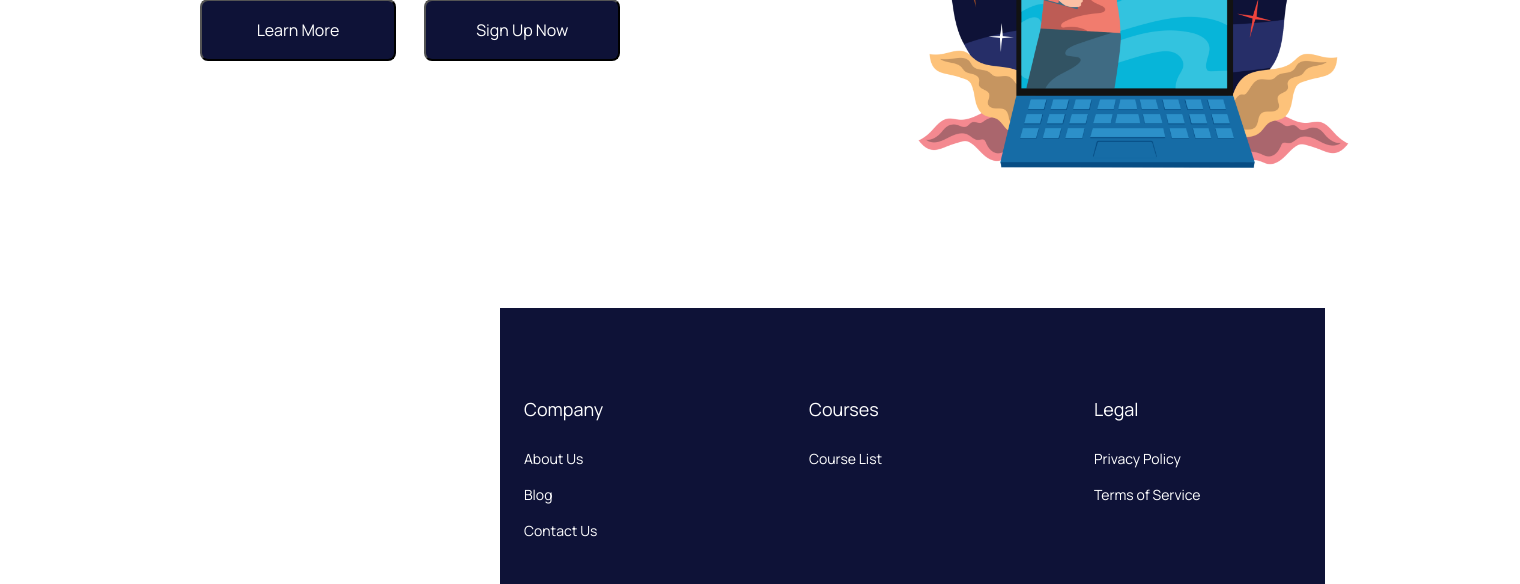
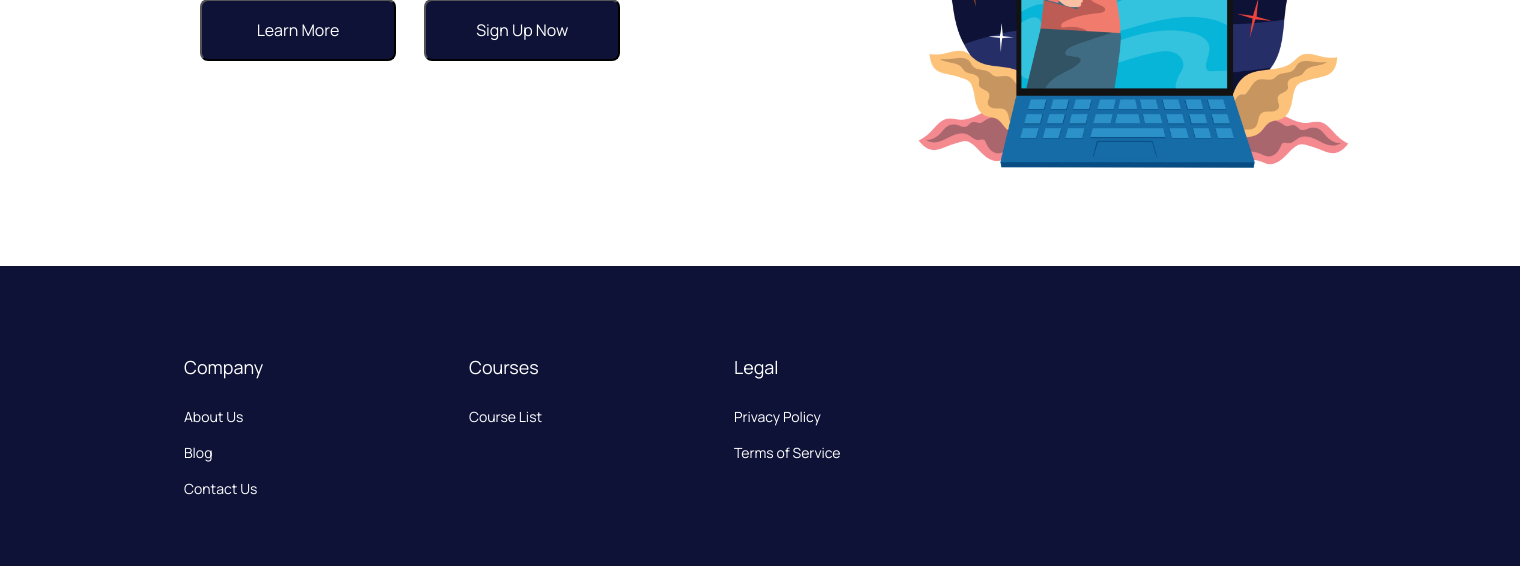
Before and after one commit to joesinghh/AkatsukiEdu, a Django app: template templates/LandingPage.html in a window 1520 px wide. Shown: the part 492-1076 px from the top of the page. Run offline with Django 3.2, Linux system fonts and the light colour scheme; the template is opened without the code that fills it, so the values that code supplies are empty.

Commit message:
fixed footer

```diff
--- a/static/CSS/LandingPageStyles.css
+++ b/static/CSS/LandingPageStyles.css
@@ -101,12 +101,12 @@
 }
 
 .v8_440 {
-      width: 825px;
-      height: 276px;
+      width: 1520px;
+      height: 300px;
       background-repeat: no-repeat;
       padding: 64px 0px;
       text-align: center;
-      margin-left: 500px;
+      margin-left: 0px;
       margin-right: 500px;
       opacity: 1;
       position: absolute;
--- a/templates/LandingPage.html
+++ b/templates/LandingPage.html
@@ -54,19 +54,22 @@
     </div>
 
     <footer>
-        <div class="v8_440">
-            <div class="v8_441"><span class="v8_442"><a href="">Company</a></span>
-                <div class="v8_443"><span class="v8_444"><a href="">About Us</a></span><span class="v8_445"><a
-                            href="">Blog</a></span><span class="v8_447"><a href="">Contact Us</a></span></div>
+        <br><br>
+        <div class="v8_440" style="float: right;">
+            <div class="v8_441"><span class="v8_442" style="padding-left: 160px; float: right;"><a href="">Company</a></span>
+                <div class="v8_443"><span class="v8_444" style="padding-left: 160px; float: right;"><a href="">About Us</a></span><span class="v8_445" style="padding-left: 160px; float: right;"><a
+                            href="">Blog</a></span><span class="v8_447" style="padding-left: 160px; float: right;"><a href="">Contact Us</a></span></div>
             </div>
-            <div class="v25_132"><span class="v25_133"><a href="">Courses</a></span>
-                <div class="v25_134"><span class="v25_135"><a href="">Course List</a></span></div>
+
+            <div class="v25_132" ><span class="v25_133" style="padding-left: 160px;"><a href="">Courses</a></span>
+                <div class="v25_134" ><span class="v25_135" style="padding-left: 160px;"><a href="">Course List</a></span></div>
             </div>
-            <div class="v8_454"><span class="v8_455"><a href="">Legal</a></span>
-                <div class="v8_456"><span class="v8_458"><a href="">Privacy Policy</a></span><span class="v8_459"><a
-                            href="">Terms of Service</a></span>
-                </div>
+            <div class="v8_454"><span class="v8_455" style="padding-left: 140px;"><a href="">Legal</a></span>
+                <div class="v8_456"><span class="v8_458" style="padding-left: 140px;"><a href="">Privacy Policy</a></span><span class="v8_459"style="padding-left: 140px;"><a
+                            href="">Terms of Service</a></span><br><br>
+                </div><br><br>
             </div>
+
         </div>
     <footer>
 
```
